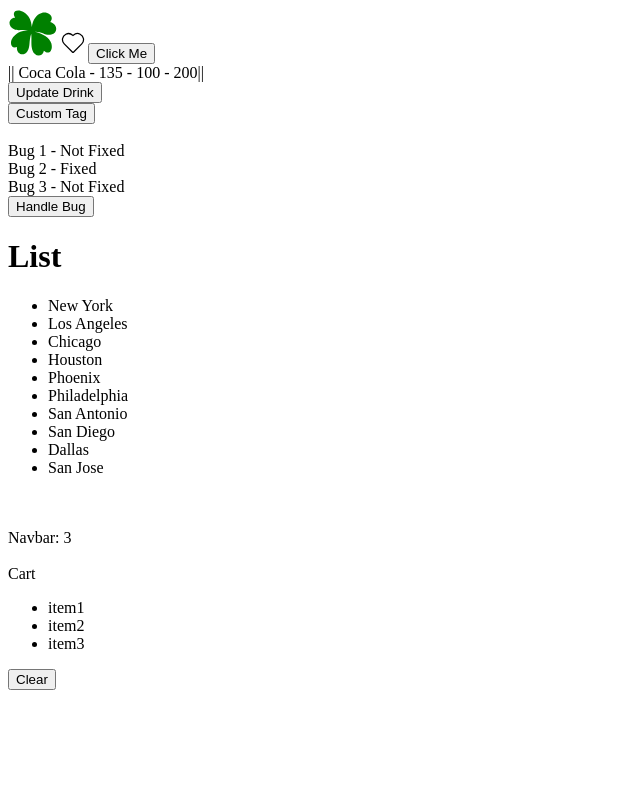
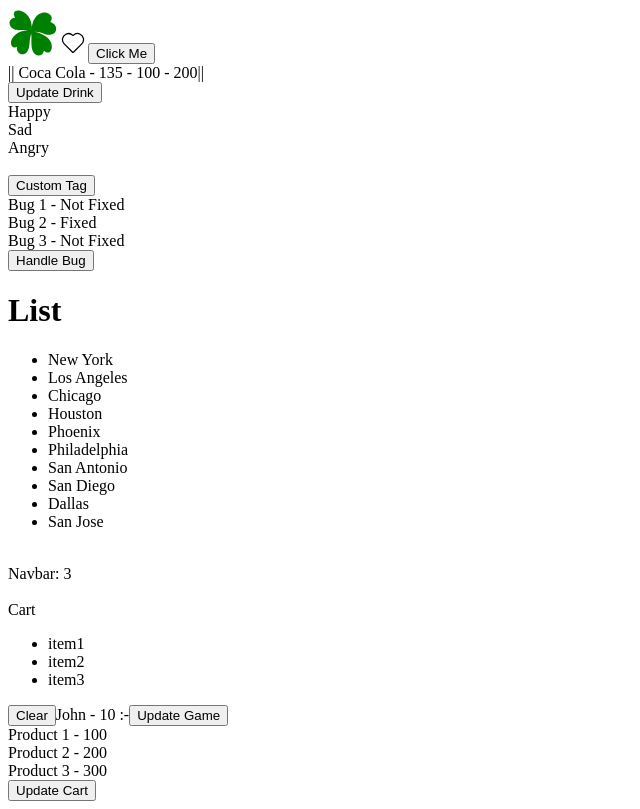
Before and after one commit to Horraira/React-Concept, a React (Vite) app: page / in a window 1280 px wide. Shown: the whole page, without its empty margins (0-640 px from the left). Built offline with nearby package versions, Linux system fonts and the light colour scheme.

Commit message:
updating state exercise

```diff
--- a/src/App.tsx
+++ b/src/App.tsx
@@ -65,6 +65,41 @@ function App() {
     setCartItems([]);
   }
 
+  const [game, setGame] = useState({
+    id: 1,
+    player: {
+      name: 'John',
+      score: 10,
+    }
+  });
+
+  const updateGame = () => {
+    setGame({
+      ...game,
+      player: {
+        ...game.player,
+        name: 'John Doe',
+        score: game.player.score + 10
+      }
+    });
+  }
+
+  const [newCart, setNewCart] = useState({
+    discount: 10,
+    items: [
+      { id: 1, name: 'Product 1', price: 100 },
+      { id: 2, name: 'Product 2', price: 200 },
+      { id: 3, name: 'Product 3', price: 300 }
+    ]
+  });
+
+  const handleNewCart = () => {
+    setNewCart({
+      ...newCart,
+      items: newCart.items.map(item => item.id === 2 ? { ...item, price: item.price + 50 } : item)
+    });
+  }
+
   return (
     <div>
       {alertVisible &&
@@ -76,12 +111,17 @@ function App() {
       <Button color="dark" text="Click Me" onClicked={() => setAlertVisibility(true)} /> <br />
       || {drinks.name} - {drinks.price} - {drinks.ingredients.sugar} - {drinks.ingredients.water}||<br />
       <Button color="dark" text="Update Drink" onClicked={updateDrink} /> <br />
-      <Button color="dark" text="Custom Tag" onClicked={handleTag} /> <br /><br />
+      {tags.map(tag => <div key={tag}>{tag}</div>)} <br />
+      <Button color="dark" text="Custom Tag" onClicked={handleTag} /> <br />
       {bugs.map(bug => <div key={bug.id}>{bug.description} - {bug.fixed ? 'Fixed' : 'Not Fixed'}</div>)}
       <Button color="dark" text="Handle Bug" onClicked={handleBug} /> <br />
-      <ListGroup cities={cities} onSelectItem={(city) => console.log(city)} /> <br /><br />
+      <ListGroup cities={cities} onSelectItem={(city) => console.log(city)} /> <br />
       <Navbar cartItemsCount={cartItems.length} /> <br />
       <Cart clearCart={clearCart} cartItems={cartItems} />
+      {game.player.name} - {game.player.score}   :-
+      <Button color="dark" text="Update Game" onClicked={updateGame} />
+      {newCart.items.map(item => <div key={item.id}>{item.name} - {item.price}</div>)}
+      <Button color="dark" text="Update Cart" onClicked={handleNewCart} />
     </div>
   );
 }
```
